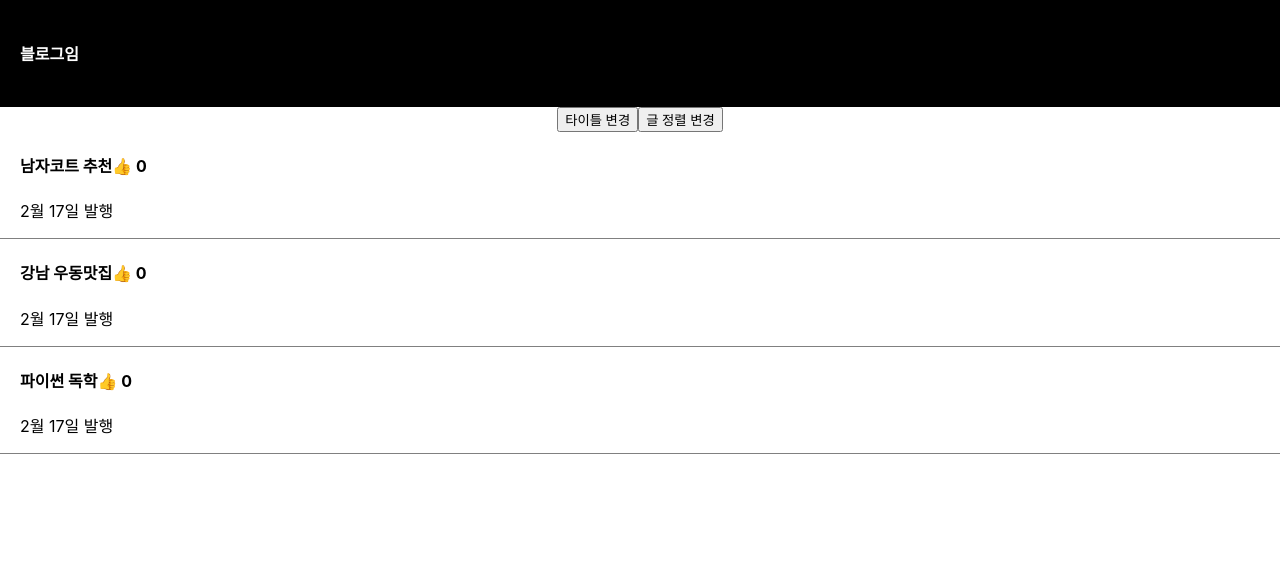
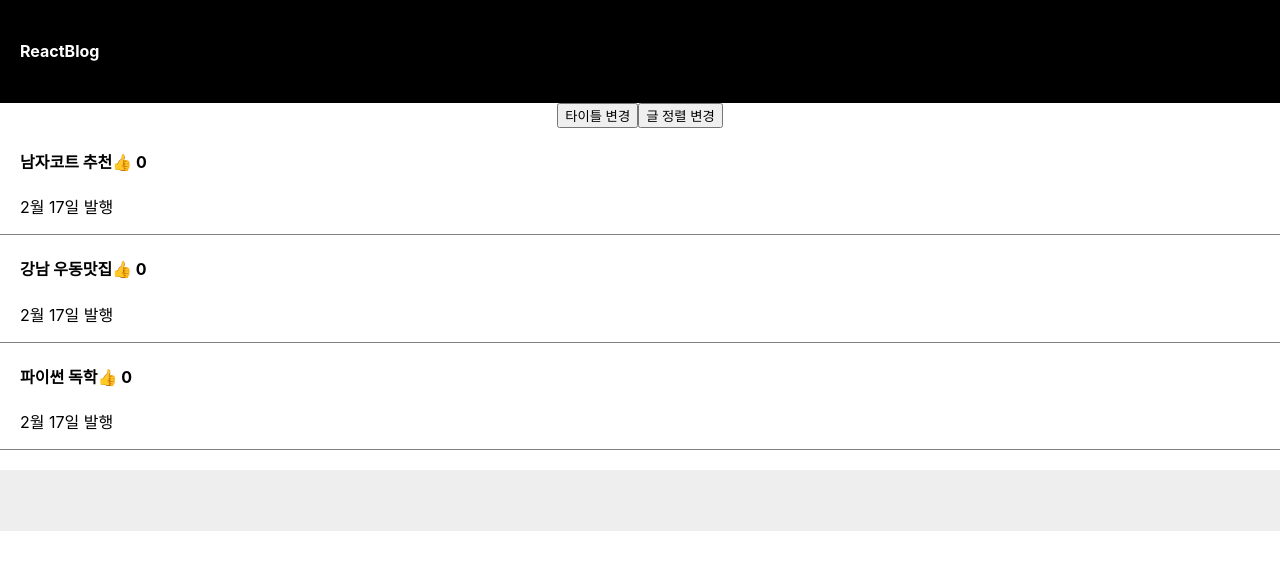
Before and after one commit to estimar2/coding_apple_react, a React (Create React App) app: page / in a window 1280 px wide. Shown: the top 570 px of the page. Built offline with nearby package versions, Linux system fonts and the light colour scheme.

Commit message:
[24.01.26] Part1-7

```diff
--- a/src/App.css
+++ b/src/App.css
@@ -15,6 +15,13 @@ div {
   padding-left: 20px;
   text-align: left;
   border-bottom: 1px solid grey;
+}
+
+.modal {
+  margin-top: 20px;
+  padding: 20px;
+  background: #eee;
+  text-align: left;
 }
 
 .black-nav {
--- a/src/App.js
+++ b/src/App.js
@@ -2,6 +2,8 @@
 // Lint 끄는 기능
 
 import React, { useState } from "react";
+import Modal from "./Modal";
+
 import "./App.css";
 
 function App() {
@@ -57,7 +59,7 @@ function App() {
   return (
     <div className="App">
       <div className="black-nav">
-        <h4>블로그임</h4>
+        <h4>ReactBlog</h4>
       </div>
 
       <button onClick={() => _changeTitle(0, "여자코트 추천")}>
@@ -96,6 +98,17 @@ function App() {
           <p>{date}</p>
         </div>
       ))} */}
+
+      {/* 컴포넌트로 만들면 좋은경우
+          1. 반복적인 html축약할때
+          2. 큰 페이지들
+          3. 자주 변경되는 것들 */}
+      {/* 컴포넌트 만들때 주의점
+          1. 컴포넌트 작명할 땐 영어 대문자로 보통 작명함
+          2. return ()안엔 html 태그들이 평행하게 여러개 들어갈 수 없음
+          3. function App(){} 내부에 만들면 안됨
+          4. <component></component> 또는 <component /> 로 써도 됨 */}
+      <Modal title={""} date={""} con={""} />
     </div>
   );
 }
--- /dev/null
+++ b/src/Modal.js
@@ -0,0 +1,16 @@
+import React from "react";
+
+const Modal = ({ title, date, con }) => {
+  return (
+    <>
+      {/* Modal */}
+      <div className="modal">
+        <h4>{title}</h4>
+        <p>{date}</p>
+        <p>{con}</p>
+      </div>
+    </>
+  );
+};
+
+export default Modal;
```
